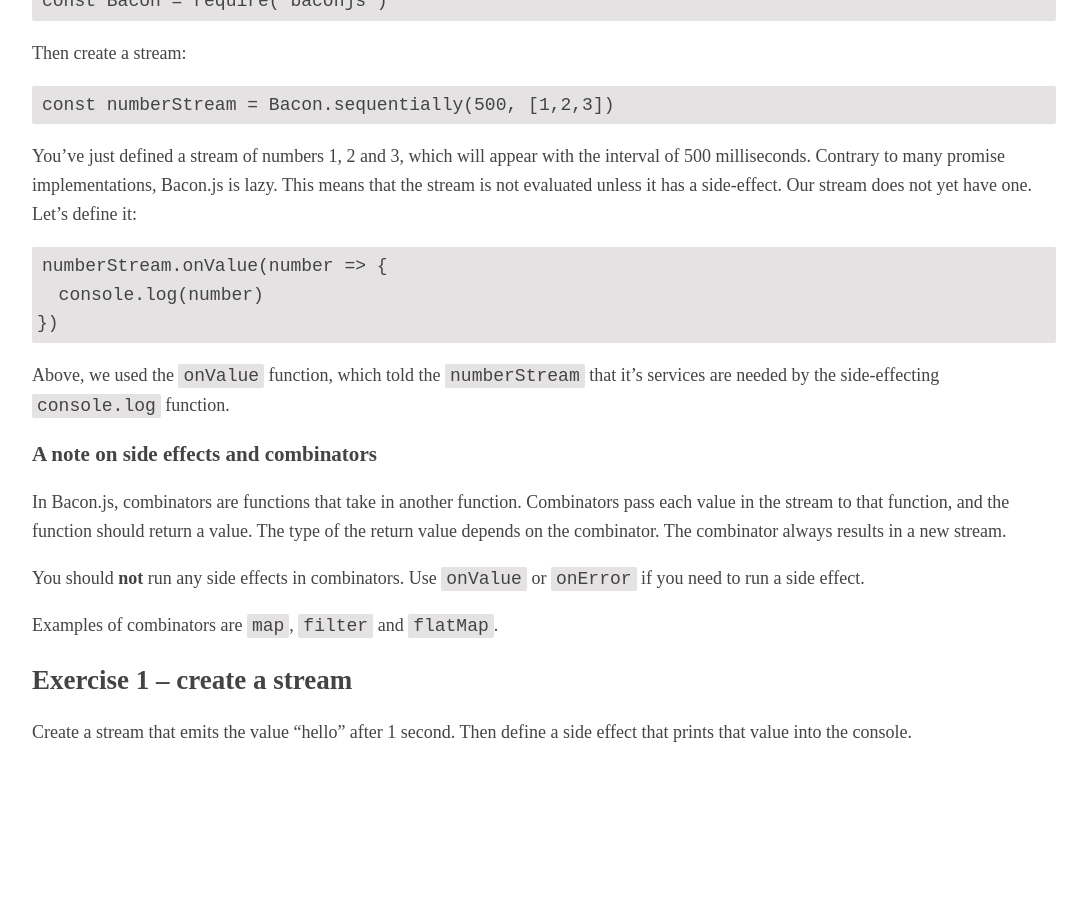
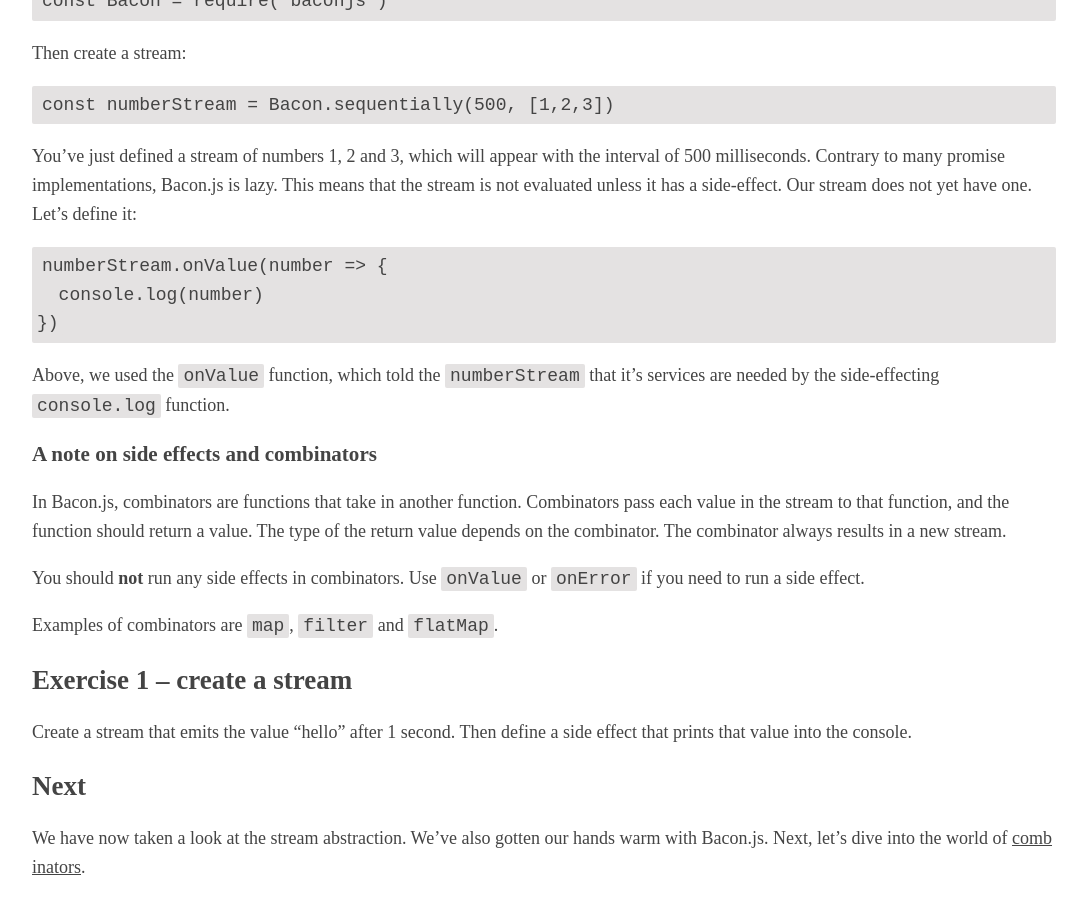
Before and after one commit to laurilehmijoki/learn-reactive-programming-with-bacon.js, a Jekyll site: the page built from index.md, in a window 1280 px wide and 900 px high, scrolled down 967 px. Shown: the whole window, without its empty margins (96-1183 px from the left). Built offline with Jekyll 4.4.1, drawn with Linux system fonts in a browser that asks for light colours; before the commit the page ends 1732 px from its top, so only the background shows below that.

Commit message:
Add combinators torso

```diff
--- a/_layouts/default.html
+++ b/_layouts/default.html
@@ -63,6 +63,7 @@
       <nav>
         <ul>
           <li> <a class="nav-link" href="">Introduction</a> </li>
+          <li> <a class="nav-link" href="">Combinators-todo</a> </li>
         </ul>
       </nav>
     </header>
--- a/index.md
+++ b/index.md
@@ -78,3 +78,8 @@ Examples of combinators are `map`, `filter` and `flatMap`.
 
 Create a stream that emits the value "hello" after 1 second. Then define a side
 effect that prints that value into the console.
+
+## Next
+
+We have now taken a look at the stream abstraction. We've also gotten our hands
+warm with Bacon.js. Next, let's dive into the world of [combinators](combinators.html).
```
Also changed, not shown: combinators.md (added, +6 -0 lines).
